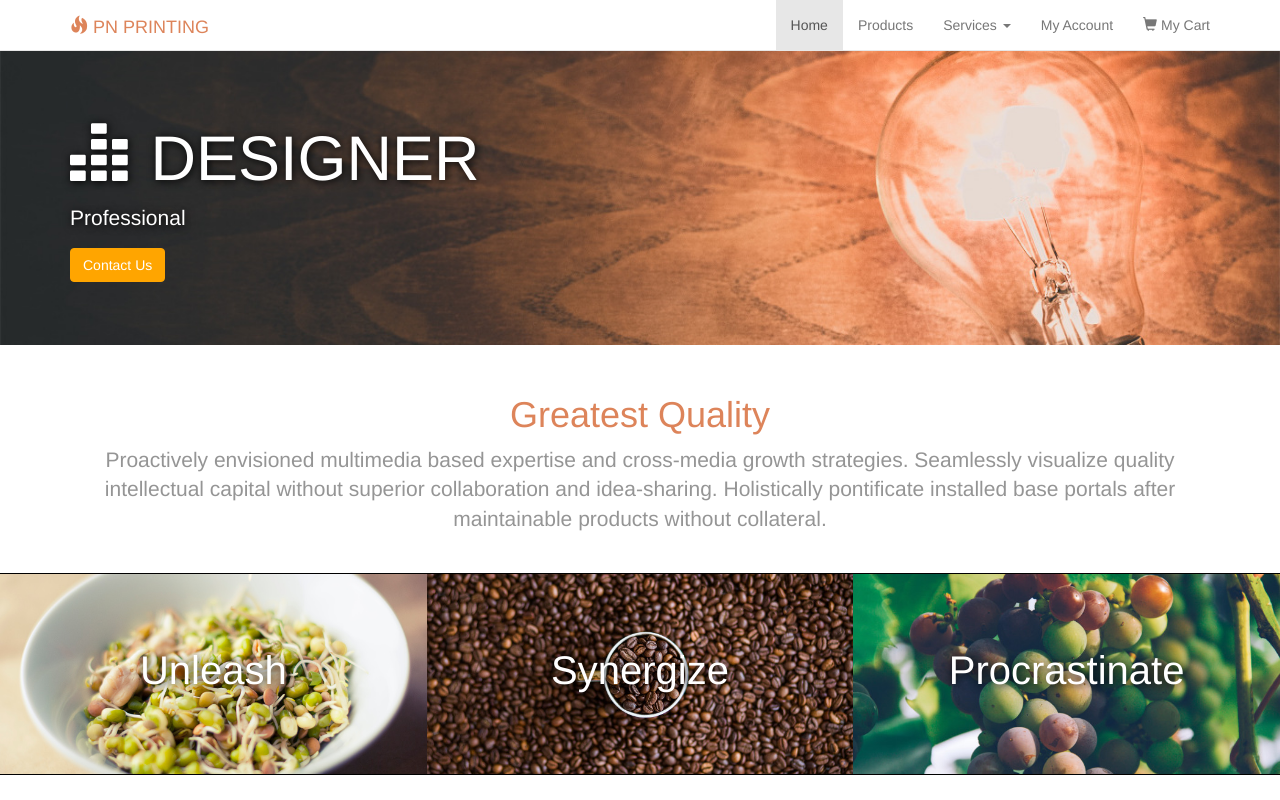
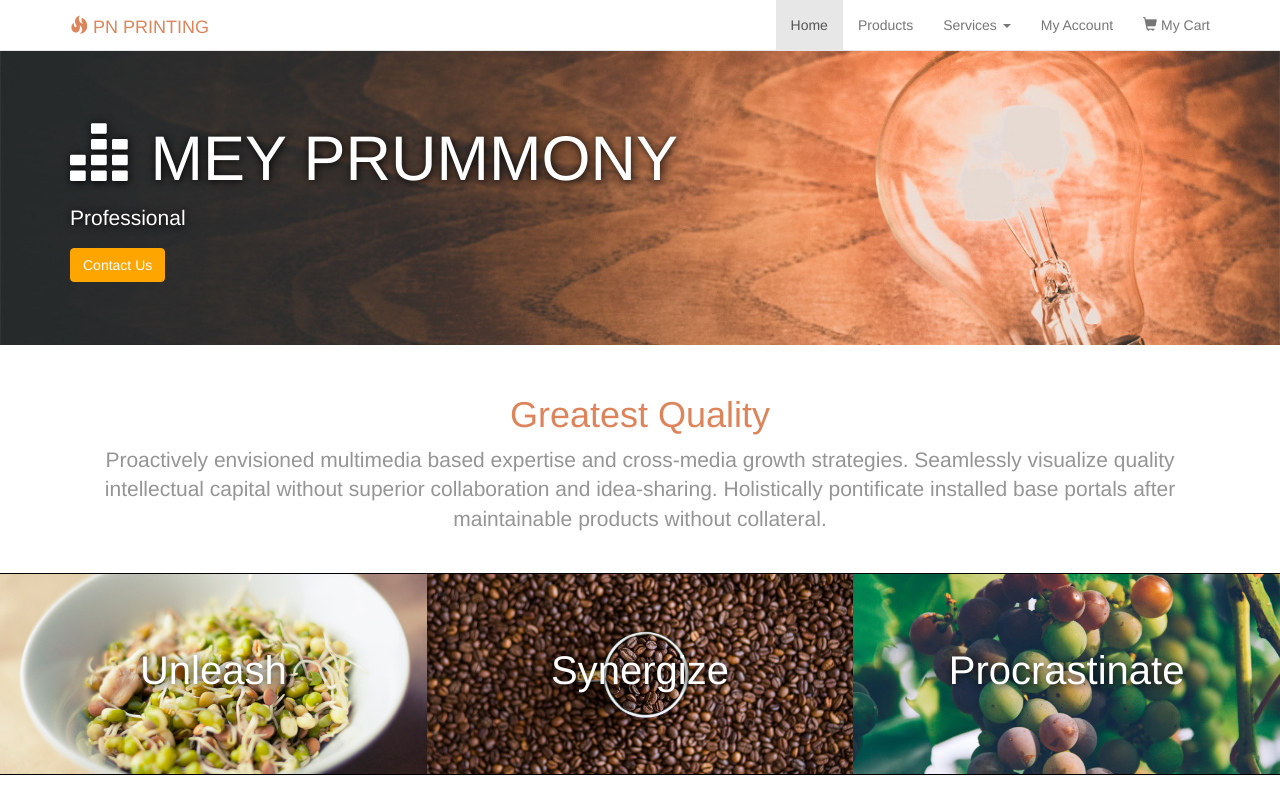
Before and after one commit to vtslegend/web, a plain HTML site: page index.html in a window 1280 px wide. Shown: the top 800 px of the page. Drawn offline with Linux system fonts and the light colour scheme.

Commit message:
mony commit

```diff
--- a/index.html
+++ b/index.html
@@ -75,7 +75,7 @@ Although you can use them, for a more unique website, replace these images with
 	<!-- Feature -->
 	<div class="jumbotron feature">
 		<div class="container">
-			<h1><span class="glyphicon glyphicon-equalizer"></span> DESIGNER</h1>
+			<h1><span class="glyphicon glyphicon-equalizer"></span> MEY PRUMMONY</h1>
 			<p>Professional</p>
 			<p><a class="btn btn-primary" href="#">Contact Us</a></p>
 		</div>
```
